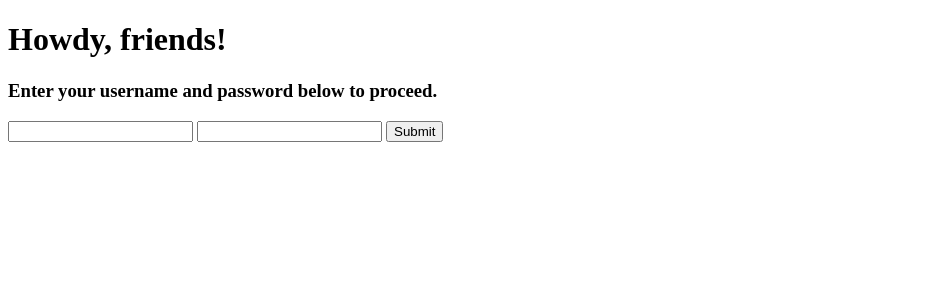
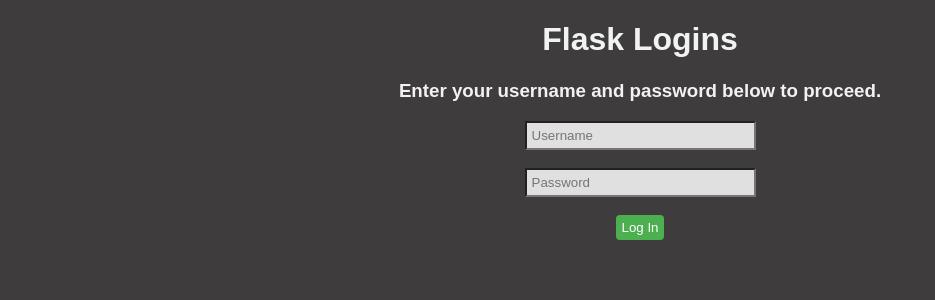
Before and after one commit to jsonano/soft-dev-trio, a Flask app: page / in a window 1280 px wide. Shown: the top 300 px of the page, without its empty margins (0-935 px from the left). Run offline with Flask 3, Linux system fonts and the light colour scheme.

Commit message:
Added styling to HTML files

```diff
--- a/16_flask-sessions/app.py
+++ b/16_flask-sessions/app.py
@@ -1,10 +1,15 @@
-# heading
+# Victor Casado, Evan Chan, Jason Chao
+# The Flying Mice
+# 16 - Flask Sessions w/ Cookies
+# SoftDev
+# 2024-10-11
+# Time spent: 2 hours
 
 from flask import Flask, render_template, request, session, redirect
 import os
 
 app = Flask(__name__)
-app.secret_key = os.urandom(32)
+app.secret_key = os.urandom(32) # generates a random secret key for session
 
 logins = {"victor" : "casado",
           "jason" : "chao",
@@ -13,7 +18,7 @@ logins = {"victor" : "casado",
 @app.route('/')
 def login():
     if 'username' in session:
-        return redirect('/auth')
+        return redirect('/auth') # automatically redirect to /auth route if user is already logged in
     else:
         return render_template("login.html")
 
@@ -22,10 +27,10 @@ def auth_login():
     if 'username' in session:
         return render_template("home.html", user = session['username'])
     login = request.args
-    # print(login['username'])
-    # print(login['password'])
     username = login['username']
     password = login['password']
+    # print(username)
+    # print(password)
     if username in logins:
         if logins[username] == password:
             session['username'] = username
@@ -33,7 +38,7 @@ def auth_login():
         else:
             return redirect('/')
     else:
-        return redirect('/') # redirect back to / route
+        return redirect('/') # redirect back to / route if username and/or password is incorrect
 
 
 
--- a/16_flask-sessions/notes.txt
+++ b/16_flask-sessions/notes.txt
@@ -7,3 +7,6 @@ Plan:
 
 DISCO:
 * from flask import redirect --> redirect(route) sends a user to the route
+
+QCC:
+* how do you make the logout button send the user to the login page?
--- a/16_flask-sessions/templates/login.html
+++ b/16_flask-sessions/templates/login.html
@@ -1,25 +1,54 @@
 <!DOCTYPE html>
+
+<!--
+Victor Casado, Evan Chan, Jason Chao
+The Flying Mice
+16 - Flask Sessions w/ Cookies
+SoftDev
+2024-10-11
+Time spent: 2 hours
+-->
 
 <html>
 
 	<head>
 		<title> LOGIN PAGE </title>
+		<style>
+			body {
+				background-color: #3e3c3c;
+				font-family: Arial, sans-serif;
+			}
+			h1, h3, form {
+				text-align: center;
+				color: #f2f2f2;
+			}
+			input {
+				padding: 5px;
+				background-color: #e0e0e0;
+			}
+			#login {
+				background-color: #4CAF50;
+				color: white;
+				border: none;
+				border-radius: 4px;
+				cursor: pointer;
+			}
+			#login:hover {
+				background-color: #37873a;
+			}
+		</style>
 	</head>
 
 	<body>
-    <h1>
-      Howdy, friends!
-    </h1>
+		<h1>Flask Logins</h1>
+		<h3>Enter your username and password below to proceed.</h3>
 
+		<form action="/auth">
+			<input type="text" name="username" placeholder="Username" size=25><br><br>
+			<input type="text" name="password" placeholder="Password" size=25><br><br>
+			<input id="login" type="submit" name="sub1" value="Log In">
+		</form>
 
-    <h3>
-      Enter your username and password below to proceed.
-    </h3>
-    <form action="/auth">
-      <input type="text" name="username">
-      <input type="text" name="password">
-      <input type="submit" name="sub1">
-    </form>
 		<br>
 	</body>
 
```
Also changed, not shown: 16_flask-sessions/templates/home.html (+48 -3 lines). Lines whose indentation alone changed are shown as unchanged.
